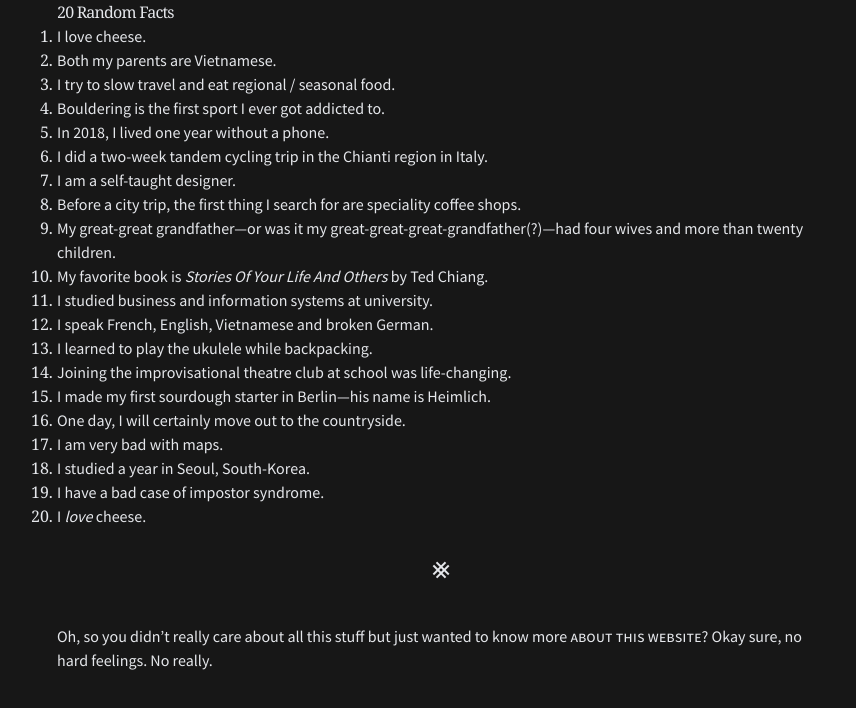
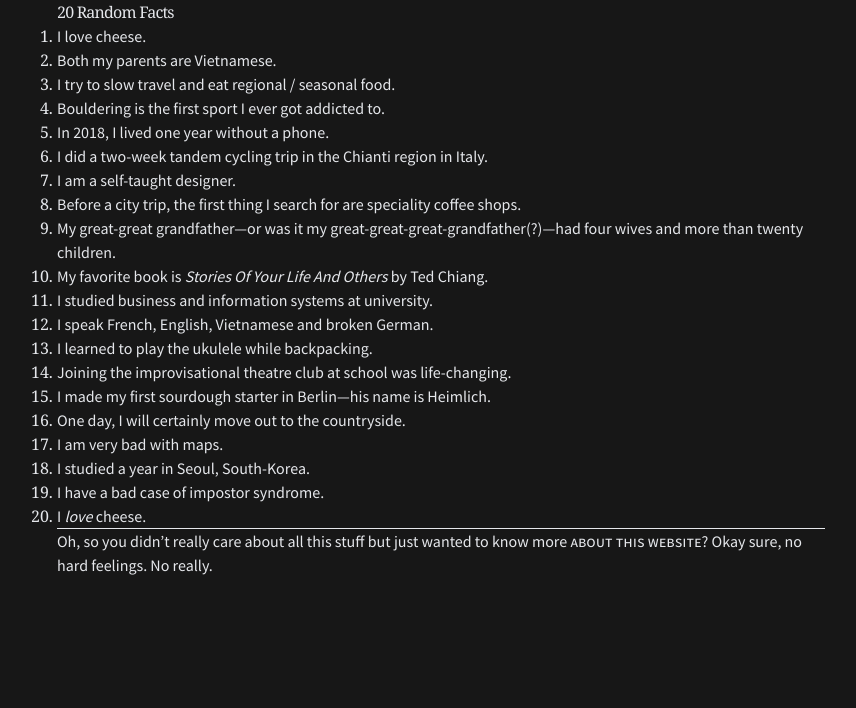
Before and after one commit to hgcl/clara-website, a Next.js app: page /about in a window 1280 px wide. Shown: the part 387-1095 px from the top of the page, without its empty margins (199-1055 px from the left). Built offline with nearby package versions, Linux system fonts and the light colour scheme; a web font is replaced by a local one; what @tailwindcss/typography would draw is missing.

Commit message:
:recycle: Add WaffleIcon as hr tag for MDX

```diff
--- a/components/markdown-styles.module.css
+++ b/components/markdown-styles.module.css
@@ -13,17 +13,6 @@
 .markdown a cite,
 .markdown cite a {
   @apply not-italic;
-}
-
-/* Divider */
-.markdown hr {
-  position: relative;
-  padding: 3rem 0;
-  border: none;
-}
-.markdown hr:before {
-  content: "⨳";
-  @apply text-white text-3xl font-serif text-center absolute right-0 left-0 top-4;
 }
 
 .markdown a {
--- a/pages/_app.js
+++ b/pages/_app.js
@@ -8,7 +8,17 @@ import "fontsource-source-sans-pro/700.css";
 import "fontsource-source-sans-pro/700-italic.css";
 
 import "../styles/index.css";
+import { MDXProvider } from "@mdx-js/react";
+import WaffleIcon from "../public/icons/WaffleIcon";
+
+const mdComponents = {
+  hr: () => <WaffleIcon className="mx-auto my-16" />,
+};
 
 export default function MyApp({ Component, pageProps }) {
-  return <Component {...pageProps} />;
+  return (
+    <MDXProvider components={mdComponents}>
+      <Component {...pageProps} />
+    </MDXProvider>
+  );
 }
--- /dev/null
+++ b/public/icons/WaffleIcon.js
@@ -0,0 +1,25 @@
+import React from "react";
+
+function WaffleIcon({ className, height }) {
+  return (
+    <svg
+      xmlns="http://www.w3.org/2000/svg"
+      viewBox="0 0 479.3 479.3"
+      strokeWidth="45"
+      className={`${className} stroke-current`}
+      focusable="false"
+      aria-hidden="true"
+      width={height || 24}
+      height={height || 24}
+    >
+      <g>
+        <line class="st0" x1="19.7" y1="109.6" x2="369.7" y2="459.6" />
+        <line class="st0" x1="109.7" y1="19.6" x2="459.7" y2="369.6" />
+        <line class="st0" x1="459.6" y1="109.6" x2="109.6" y2="459.6" />
+        <line class="st0" x1="369.6" y1="19.6" x2="19.6" y2="369.6" />
+      </g>
+    </svg>
+  );
+}
+
+export default WaffleIcon;
```
